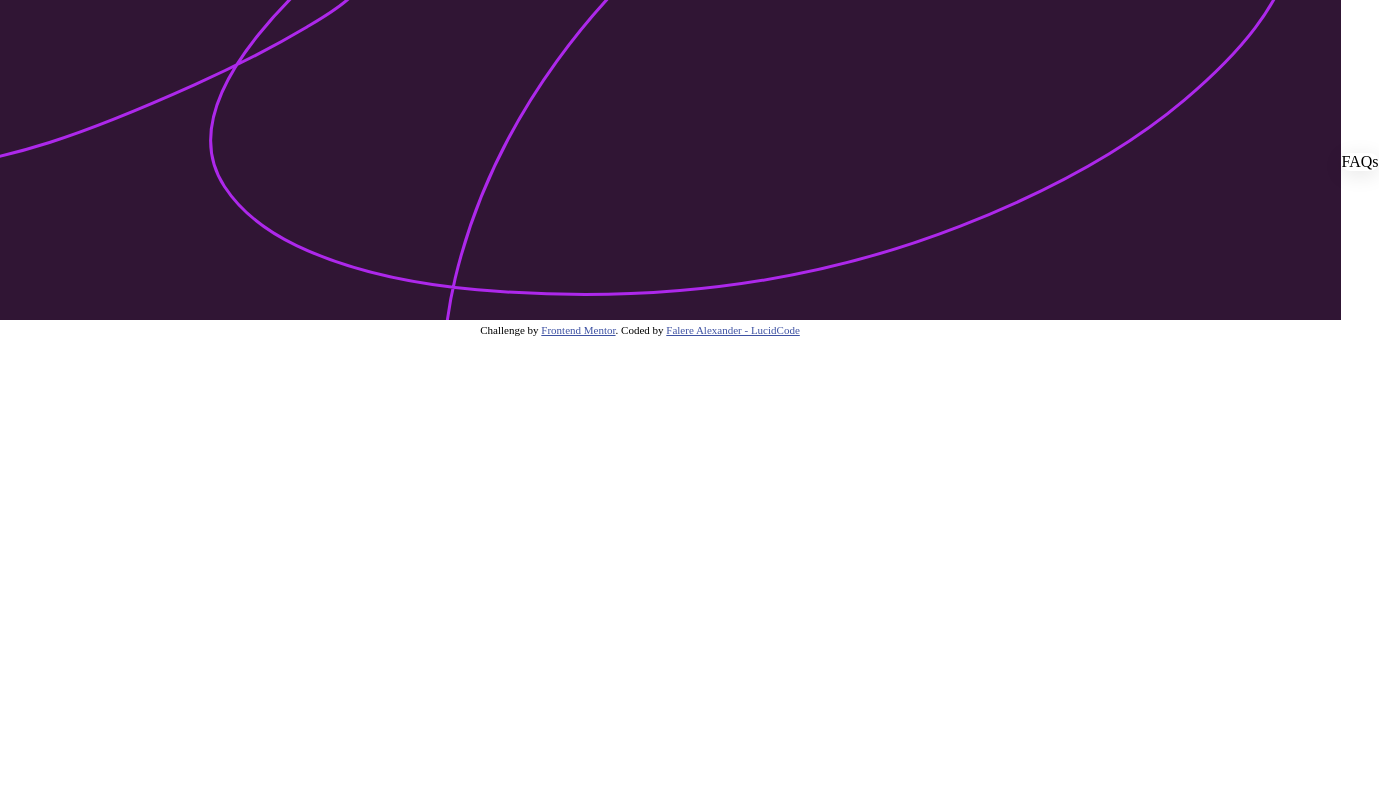
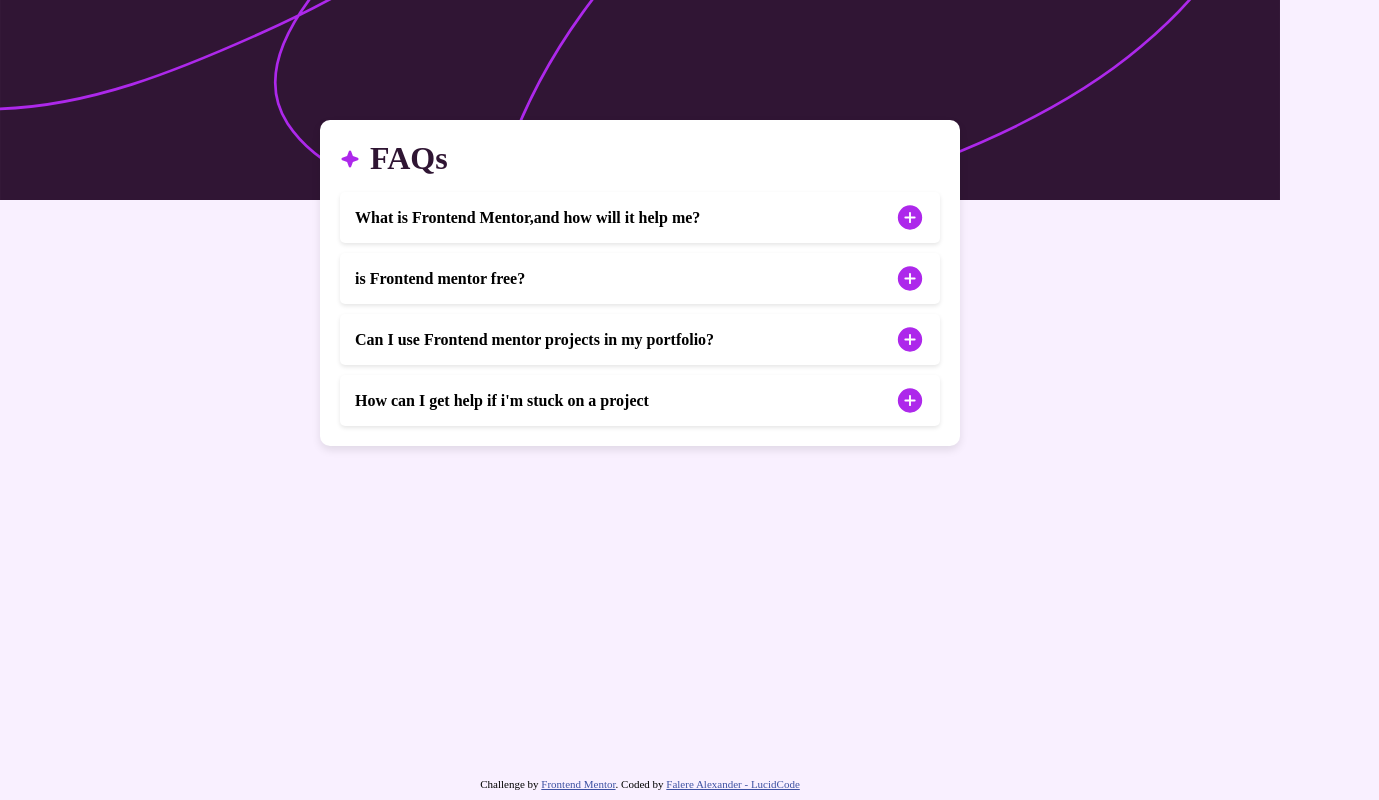
Before and after one commit to Alexanderlucid/FAQ-Accordion-Frontend-Mentors, a plain HTML site: page index.html in a window 1280 px wide. Shown: the whole page, 1379 px wide, since content can reach past the window. Drawn offline with Linux system fonts and the light colour scheme.

Commit message:
committing progress

```diff
--- a/index.html
+++ b/index.html
@@ -12,20 +12,82 @@
 </head>
 <body>
   <div class="container">
-    <picture>
+    <picture class="pattern-image">
       <!-- Image for screens 768px and up -->
-      <source media="(min-width:600px)" srcset="./assets/images/background-pattern-desktop.svg" sizes="">
+      <source media="(min-width:400px)" srcset="./assets/images/background-pattern-desktop.svg" sizes="">
       <!-- Default Image (Mobile Screens) -->
-      <img src="./assets/images/background-pattern-mobile.svg" alt="Mobile Image">
+      <img loading="lazy" class="pattern-image" src="./assets/images/background-pattern-mobile.svg" alt="Mobile Image">
     </picture>
+
     <div class="accordion-container">
-      FAQs
+      <div class="accordion-header-container">
+        <img loading="lazy" src="./assets/images/icon-star.svg" class="accordion-star-image-header" alt="star image">
+        <h1>FAQs</h1>
+      </div>
+      <!--
+        Each accordion item has:
+        A clickable header
+        A panel that expands/collapses
+      -->
+
       <div class="accordion-box">
-        <!-- <h4>What is Frontend Mentor,<br>and how will it help me?</h4>
-        <h4>is Frontend mentor free?</h4>
-        <h4>Can I use Frontend mentor<br>projects in my portfolio?</h4>
-        <h4>How can I get help if i'm<br> stuck on a project</h4> -->
+        <div class="accordion-box-item">
+          <h4 class="accordion-header">What is Frontend Mentor,and how will it help me?</h4>
+          <img src="./assets/images/icon-plus.svg" alt="icon plus">
 
+          <div class="accordion-panel">
+            <p class="accordion-panel-text">
+              Frontend Mentor offers realistic coding challenges to help
+              developers improve their frontend coding skills with projects
+              in HTML, CSS, and JavaScript. It is suitable for all levels and ideal
+              for portfolio building.
+            </p>
+          </div>
+        </div>
+
+        <div class="accordion-box-item">
+          <h4 class="accordion-header">is Frontend mentor free?</h4>
+          <img src="./assets/images/icon-plus.svg" alt="icon plus">
+
+          <div class="accordion-panel">
+            <p class="accordion-panel-text">
+              Frontend Mentor offers realistic coding challenges to help
+              developers improve their frontend coding skills with projects
+              in HTML, CSS, and JavaScript. It is suitable for all levels and ideal
+              for portfolio building.
+            </p>
+          </div>
+        </div>
+
+
+        <div class="accordion-box-item">
+          <h4 class="accordion-header">Can I use Frontend mentor projects in my portfolio?</h4>
+          <img src="./assets/images/icon-plus.svg" alt="icon plus">
+
+          <div class="accordion-panel">
+            <p class="accordion-panel-text">
+              Frontend Mentor offers realistic coding challenges to help
+              developers improve their frontend coding skills with projects
+              in HTML, CSS, and JavaScript. It is suitable for all levels and ideal
+              for portfolio building.
+            </p>
+          </div>
+        </div>
+
+
+        <div class="accordion-box-item">
+          <h4 class="accordion-header">How can I get help if i'm stuck on a project</h4>
+          <img src="./assets/images/icon-plus.svg" alt="icon plus">
+
+          <div class="accordion-panel">
+            <p class="accordion-panel-text">
+              Frontend Mentor offers realistic coding challenges to help
+              developers improve their frontend coding skills with projects
+              in HTML, CSS, and JavaScript. It is suitable for all levels and ideal
+              for portfolio building.
+            </p>
+          </div>
+        </div>
       </div>
     </div>
   </div>
--- a/styles.css
+++ b/styles.css
@@ -3,29 +3,93 @@
     padding:0;
     box-sizing: border-box;
 }
+html{
+    font-size:16px;
+}
 :root{
     --pattern-background-desktop: url('./assets/images/background-pattern-desktop.svg');
     --pattern-background-mobile: url('./assets/images/background-pattern-mobile.svg');
+    --white:hsl(0, 0%, 100%);
+    --light-pink:hsl(275, 100%, 97%);
+    --grayish-purple:hsl(292, 16%, 49%);
+    --dark-purple:hsl(292, 42%, 14%);
 }
 body{
-    min-width: 100%;
-    height: auto;
+    background-color: var(--light-pink);
+    min-width:100%;
+    position: relative;
 }
 .container{
-    min-width:100%;
+    width: 100%;
     display: flex;
+    flex-direction: column;
     justify-content: center;
     align-items: center;
-    background-color: hsl(0, 0%, 100%);
+}
+
+/* Styling the svg image for the showcase */
+.pattern-image{
+    display:block;
+    height:200px;
+    width:100%;
+    object-fit: cover;
     position: relative;
 }
+/* Styling the accordion card container */
+.accordion-container{
+    width:50%;
+    padding: 20px;
+    height: auto;
+    background-color: var(--white);
+    position: absolute;
+    top: 120px;
+    border-radius: 10px;
+    box-shadow: 0 4px 8px rgba(0, 0, 0, 0.1);
+}
 
-.accordion-container{
-    width: 90%;
-    max-width: 600px;
-    background-color: white;
-    border-radius: 10px;
-    box-shadow: 0 4px 20px rgba(0,0,0,0.1);
+/* Accordion Header */
+.accordion-header-container{
+    display: flex;
+    align-items: center;
+    font-weight: 700;
+    color: var(--dark-purple);
+    gap: 10px;
+    margin: 0 0 15px 0;
 }
-.attribution { font-size: 11px; text-align: center; }
+.accordion-star-image-header{
+    width: 20px;
+    height: 20px;
+}
+/* Accordion Box */
+.accordion-box{
+    display: flex;
+    flex-direction: column;
+    gap: 10px;
+    min-width: 100%;
+}
+.accordion-box-item{
+    display: flex;
+    flex-direction: rowa;
+    justify-content: space-between;
+    align-items: center;
+    padding: 10px 15px;
+    background-color: var(--white);
+    border-radius: 5px;
+    box-shadow: 0 2px 4px rgba(0, 0, 0, 0.1);
+    cursor: pointer;
+}
+.accordion-panel{
+    display: none;
+}
+
+
+/* attribution text set absolute to the body */
+.attribution {
+    font-size: 11px;
+    text-align: center;
+    position: fixed;
+    bottom: 10px;
+    left: 0;
+    right:0;
+ }
 .attribution a { color: hsl(228, 45%, 44%); }
```
